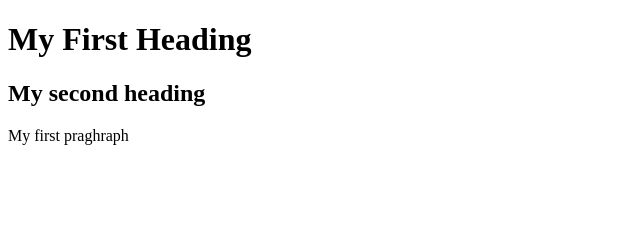
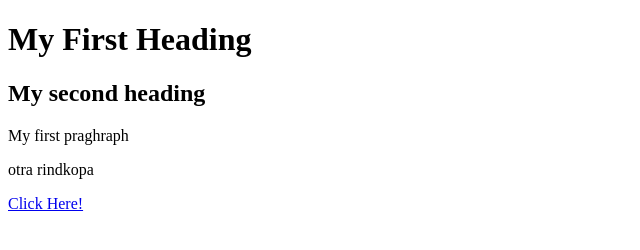
Before and after one commit to eelz1naaa/MFWB, a plain HTML site: page index.html in a window 1280 px wide. Shown: the whole page, without its empty margins (0-640 px from the left). Drawn offline with Linux system fonts and the light colour scheme.

Commit message:
changed up

```diff
--- a/index.html
+++ b/index.html
@@ -1,4 +1,5 @@
 <!DOCTYPE html>
+
 <html>
 <body>
 
@@ -6,6 +7,8 @@
 <h2>My second heading</h2>
 
   <p>My first praghraph</p>
+  <p>otra rindkopa</p>
+  <p><a href="button.html">Click Here!</a></p>
 
 </body>
 </html>
```
